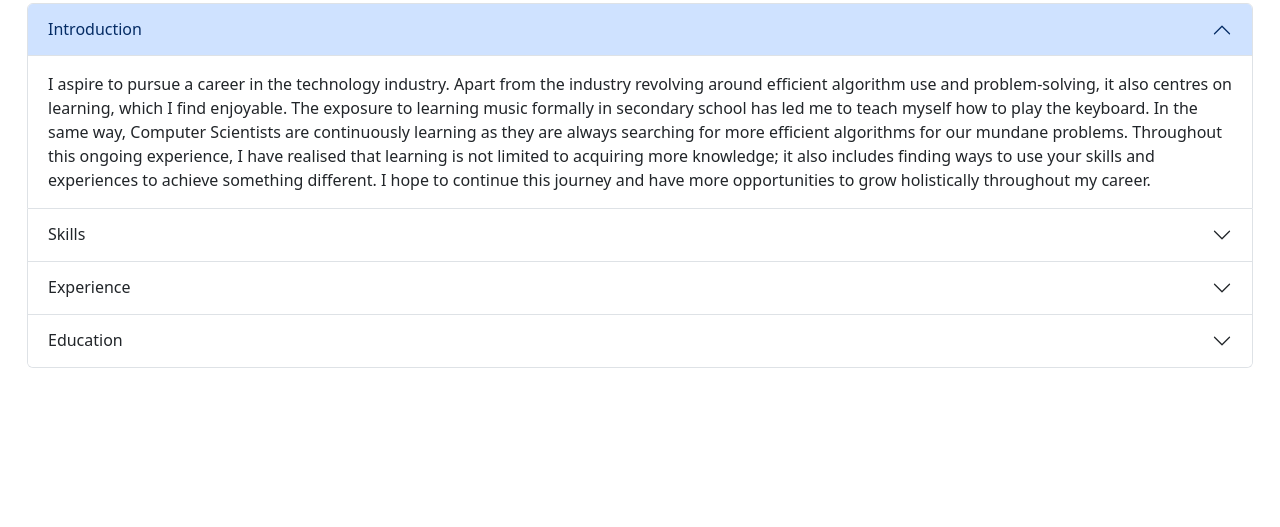
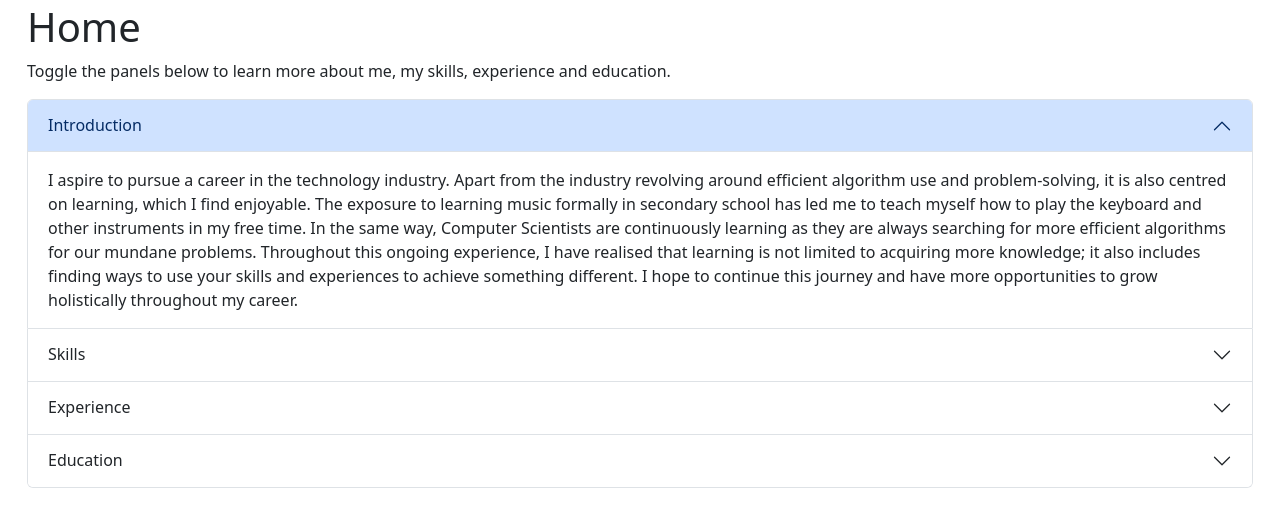
Before and after one commit to nlutala/nlutala-portfolio, a Django app: page / in a window 1280 px wide. Shown: the part 68-595 px from the top of the page. Run offline with Django 5.2, Linux system fonts and the light colour scheme.

Commit message:
Update index.html to add Home as title and add paragraph text

```diff
--- a/website/templates/website/index.html
+++ b/website/templates/website/index.html
@@ -34,6 +34,8 @@
     </div>
   </nav>
   <div class="container-fluid">
+    <h1>Home</h1>
+    <p>Toggle the panels below to learn more about me, my skills, experience and education.</p>
     <div class="accordion" id="accordionPanelsStayOpenExample">
       <div class="accordion-item">
         <h2 class="accordion-header">
@@ -46,8 +48,9 @@
         <div id="panelsStayOpen-collapseOne" class="accordion-collapse collapse show">
           <div class="accordion-body">
             I aspire to pursue a career in the technology industry. Apart from the industry revolving around efficient
-            algorithm use and problem-solving, it also centres on learning, which I find enjoyable. The exposure to
-            learning music formally in secondary school has led me to teach myself how to play the keyboard. In the same
+            algorithm use and problem-solving, it is also centred on learning, which I find enjoyable. The exposure to
+            learning music formally in secondary school has led me to teach myself how to play the keyboard and other
+            instruments in my free time. In the same
             way, Computer Scientists are continuously learning as they are always searching for more efficient
             algorithms for our mundane problems. Throughout this ongoing experience, I have realised that learning is
             not limited to acquiring more knowledge; it also includes finding ways to use your skills and experiences to
@@ -74,9 +77,9 @@
               <li>C#</li>
               <li>SQL (Microsoft SQL Server, T-SQL)</li>
               <li>Git</li>
-              <li>AWS Services</li>
+              <li>AWS Services (AWS Lambda, AWS CodeCommit, AWS Codepipeline)</li>
               <li>Isabelle/HOL</li>
-              <li>HTML, CSS and JavaScript</li>
+              <li>HTML, CSS and JavaScript (Angular.js)</li>
             </ul>
           </div>
         </div>
@@ -101,6 +104,8 @@
             people I mentored during my industrial placement. Here, I: <br><br>
 
             <ul>
+              <li>Collaborated with a cross-functional team to conceptualize and implement a new campaign type for the
+                company.</li>
               <li>Used and developed my skills in HTML, CSS and JavaScript (Angular.js) to contribute to a local
                 template to create direct mail marketing templates</li>
               <li>Enhanced a Shopify API hook using C# to increase customer segmentation for approximately 11% of the
```
